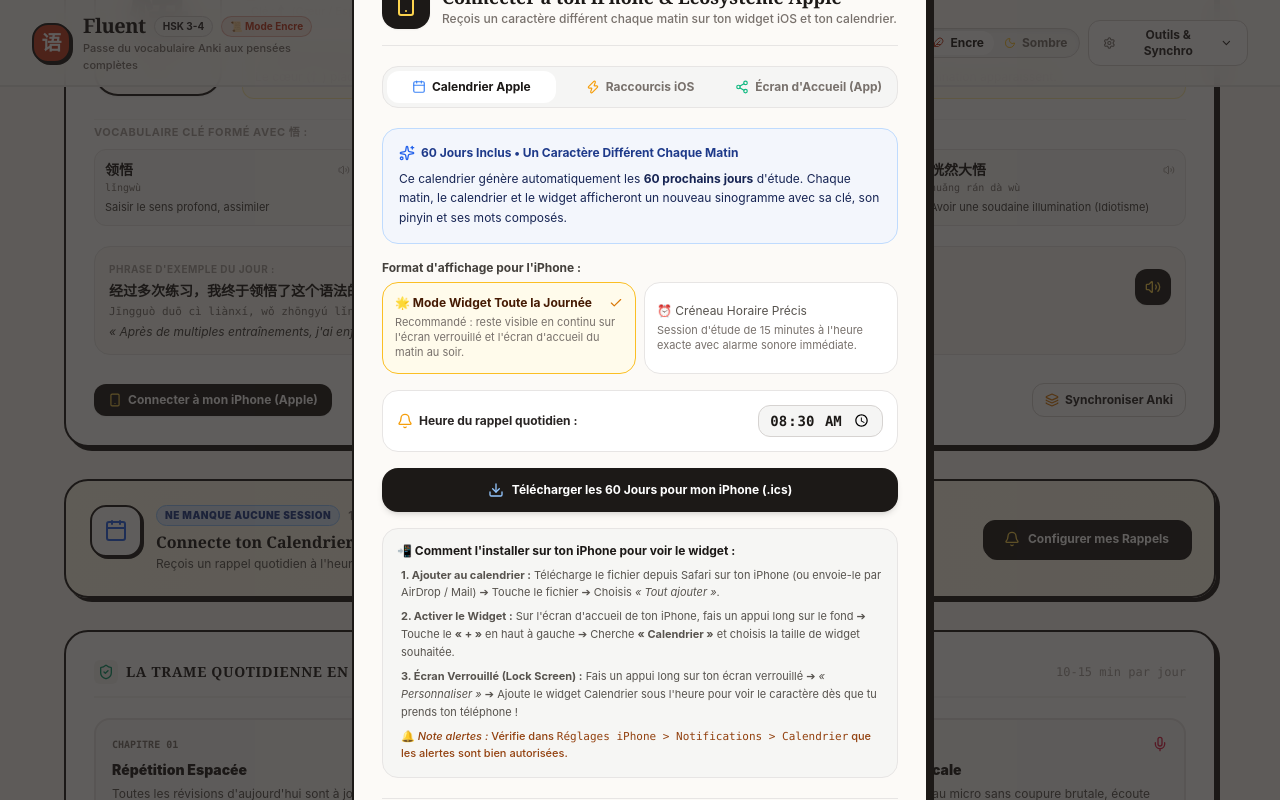
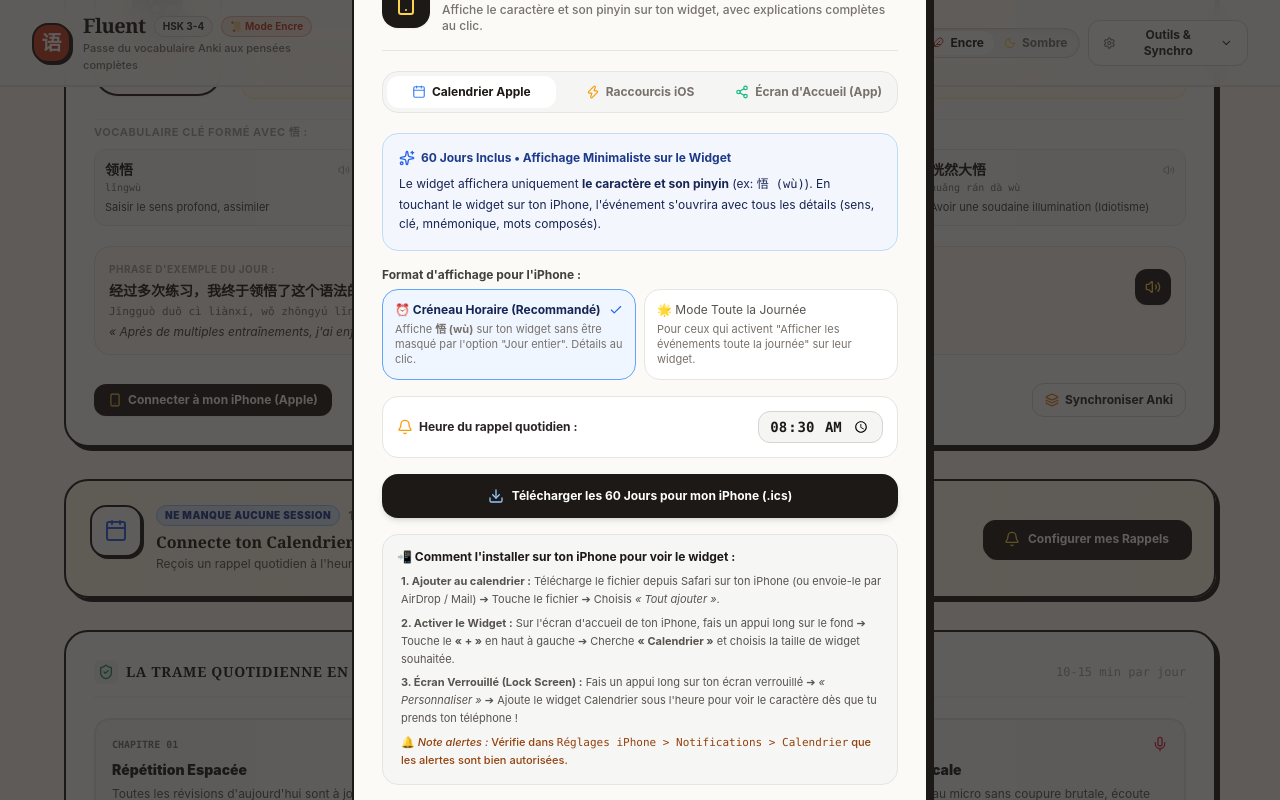
Before and after one commit to Warm1t/chinois, a React (Vite) app: page / in a window 1280 px wide. Both pictures are taken after a click on the button "Connecter à mon iPhone (Apple)". Shown: the part 765-1565 px from the top of the page. Built offline with nearby package versions, Linux system fonts and the light colour scheme; no server answers; the database is empty.

Commit message:
feat(calendar): minimalist widget title with only hanzi and pinyin & full details on click

```diff
--- a/src/components/AppleSyncModal.tsx
+++ b/src/components/AppleSyncModal.tsx
@@ -28,7 +28,7 @@
   onClose,
   todayHanzi
 }) => {
-  const [calendarMode, setCalendarMode] = useState<'all_day' | 'timed'>('all_day');
+  const [calendarMode, setCalendarMode] = useState<'timed' | 'all_day'>('timed');
   const [reminderTime, setReminderTime] = useState<string>('08:30');
   const [copiedShortcut, setCopiedShortcut] = useState(false);
   const [downloadedIcs, setDownloadedIcs] = useState(false);
@@ -87,7 +87,7 @@
               </h2>
             </div>
             <p className="text-xs text-stone-500 dark:text-stone-400 font-medium">
-              Reçois un caractère différent chaque matin sur ton widget iOS et ton calendrier.
+              Affiche le caractère et son pinyin sur ton widget, avec explications complètes au clic.
             </p>
           </div>
         </div>
@@ -138,10 +138,10 @@
             <div className="p-4 rounded-2xl bg-blue-50/70 dark:bg-blue-950/30 border border-blue-200 dark:border-blue-800 text-xs text-blue-950 dark:text-blue-200 space-y-2">
               <div className="flex items-center space-x-1.5 font-bold text-blue-900 dark:text-blue-100">
                 <Sparkles className="w-4 h-4 text-blue-600 dark:text-blue-400 shrink-0" />
-                <span>60 Jours Inclus • Un Caractère Différent Chaque Matin</span>
+                <span>60 Jours Inclus • Affichage Minimaliste sur le Widget</span>
               </div>
               <p className="leading-relaxed">
-                Ce calendrier génère automatiquement les <strong>60 prochains jours</strong> d'étude. Chaque matin, le calendrier et le widget afficheront un nouveau sinogramme avec sa clé, son pinyin et ses mots composés.
+                Le widget affichera uniquement <strong>le caractère et son pinyin</strong> (ex: <code>悟 (wù)</code>). En touchant le widget sur ton iPhone, l'événement s'ouvrira avec tous les détails (sens, clé, mnémonique, mots composés).
               </p>
             </div>
 
@@ -153,6 +153,24 @@
               <div className="grid grid-cols-1 sm:grid-cols-2 gap-2 text-xs">
                 <button
                   type="button"
+                  onClick={() => setCalendarMode('timed')}
+                  className={`p-3 rounded-2xl border text-left transition-all ${
+                    calendarMode === 'timed'
+                      ? 'bg-blue-50 dark:bg-blue-950/40 border-blue-400 text-blue-950 dark:text-blue-100 font-bold shadow-2xs'
+                      : 'bg-white dark:bg-stone-900 border-stone-200 dark:border-stone-800 text-stone-600 dark:text-stone-400 hover:border-stone-400'
+                  }`}
+                >
+                  <div className="flex items-center justify-between mb-1">
+                    <span>⏰ Créneau Horaire (Recommandé)</span>
+                    {calendarMode === 'timed' && <Check className="w-3.5 h-3.5 text-blue-600" />}
+                  </div>
+                  <p className="text-[11px] font-normal text-stone-500 dark:text-stone-400 leading-snug">
+                    Affiche <strong>悟 (wù)</strong> sur ton widget sans être masqué par l'option "Jour entier". Détails au clic.
+                  </p>
+                </button>
+
+                <button
+                  type="button"
                   onClick={() => setCalendarMode('all_day')}
                   className={`p-3 rounded-2xl border text-left transition-all ${
                     calendarMode === 'all_day'
@@ -161,29 +179,11 @@
                   }`}
                 >
                   <div className="flex items-center justify-between mb-1">
-                    <span>🌟 Mode Widget Toute la Journée</span>
+                    <span>🌟 Mode Toute la Journée</span>
                     {calendarMode === 'all_day' && <Check className="w-3.5 h-3.5 text-amber-600" />}
                   </div>
                   <p className="text-[11px] font-normal text-stone-500 dark:text-stone-400 leading-snug">
-                    Recommandé : reste visible en continu sur l'écran verrouillé et l'écran d'accueil du matin au soir.
-                  </p>
-                </button>
-
-                <button
-                  type="button"
-                  onClick={() => setCalendarMode('timed')}
-                  className={`p-3 rounded-2xl border text-left transition-all ${
-                    calendarMode === 'timed'
-                      ? 'bg-blue-50 dark:bg-blue-950/40 border-blue-400 text-blue-950 dark:text-blue-100 font-bold shadow-2xs'
-                      : 'bg-white dark:bg-stone-900 border-stone-200 dark:border-stone-800 text-stone-600 dark:text-stone-400 hover:border-stone-400'
-                  }`}
-                >
-                  <div className="flex items-center justify-between mb-1">
-                    <span>⏰ Créneau Horaire Précis</span>
-                    {calendarMode === 'timed' && <Check className="w-3.5 h-3.5 text-blue-600" />}
-                  </div>
-                  <p className="text-[11px] font-normal text-stone-500 dark:text-stone-400 leading-snug">
-                    Session d'étude de 15 minutes à l'heure exacte avec alarme sonore immédiate.
+                    Pour ceux qui activent "Afficher les événements toute la journée" sur leur widget.
                   </p>
                 </button>
               </div>
--- a/src/data/dailyHanziData.ts
+++ b/src/data/dailyHanziData.ts
@@ -395,39 +395,37 @@
     lines.push(`DTSTAMP:${nowStr}`);
 
     if (mode === 'all_day') {
-      // Mode Toute la journée : reste affiché en permanence du matin au soir sur le widget iOS !
+      // Mode Toute la journée : reste affiché sur le widget iOS
       lines.push(`DTSTART;VALUE=DATE:${dateYmd}`);
       lines.push(`DTEND;VALUE=DATE:${nextDateYmd}`);
       lines.push('TRANSP:TRANSPARENT'); // Ne bloque pas l'agenda de l'utilisateur
-      lines.push(`SUMMARY:🇨🇳 ${hanziForDay.character} (${hanziForDay.pinyin}) — ${hanziForDay.meaning}`);
+      lines.push(`SUMMARY:${hanziForDay.character} (${hanziForDay.pinyin})`);
       lines.push(`DESCRIPTION:${descriptionText}`);
-      lines.push('LOCATION:Fluent Mandarin App');
+      lines.push('LOCATION:Fluent (https://warm1t.github.io/chinois/)');
       lines.push('STATUS:CONFIRMED');
 
       // Alerte matinale à l'heure choisie (ex: 08:30)
       lines.push('BEGIN:VALARM');
       lines.push(`TRIGGER:PT${hours}H${minutes}M`);
       lines.push('ACTION:DISPLAY');
-      lines.push(`DESCRIPTION:🏮 Hanzi du Jour : ${hanziForDay.character} (${hanziForDay.pinyin}) — ${hanziForDay.meaning}`);
+      lines.push(`DESCRIPTION:🏮 ${hanziForDay.character} (${hanziForDay.pinyin}) — ${hanziForDay.meaning}`);
       lines.push('END:VALARM');
     } else {
-      // Mode Créneau horaire planifié (ex: 08:30 - 08:45)
-      const endMinutesInt = parseInt(minutes, 10) + 15;
-      const endHourInt = parseInt(hours, 10) + Math.floor(endMinutesInt / 60);
-      const endHourStr = String(endHourInt % 24).padStart(2, '0');
-      const endMinuteStr = String(endMinutesInt % 60).padStart(2, '0');
+      // Mode Créneau horaire (ex: 08:30 - 09:30) : affiche uniquement le caractère et son pinyin
+      const endHourInt = (parseInt(hours, 10) + 1) % 24;
+      const endHourStr = String(endHourInt).padStart(2, '0');
 
       lines.push(`DTSTART:${dateYmd}T${hours}${minutes}00`);
-      lines.push(`DTEND:${dateYmd}T${endHourStr}${endMinuteStr}00`);
-      lines.push(`SUMMARY:🇨🇳 Hanzi du Jour : ${hanziForDay.character} (${hanziForDay.pinyin}) — ${hanziForDay.meaning}`);
+      lines.push(`DTEND:${dateYmd}T${endHourStr}${minutes}00`);
+      lines.push(`SUMMARY:${hanziForDay.character} (${hanziForDay.pinyin})`);
       lines.push(`DESCRIPTION:${descriptionText}`);
-      lines.push('LOCATION:Fluent Mandarin App');
+      lines.push('LOCATION:Fluent (https://warm1t.github.io/chinois/)');
       lines.push('STATUS:CONFIRMED');
 
       lines.push('BEGIN:VALARM');
       lines.push('TRIGGER:-PT0M');
       lines.push('ACTION:DISPLAY');
-      lines.push(`DESCRIPTION:🏮 Hanzi du Jour : ${hanziForDay.character} (${hanziForDay.pinyin}) — ${hanziForDay.meaning}`);
+      lines.push(`DESCRIPTION:🏮 ${hanziForDay.character} (${hanziForDay.pinyin}) — ${hanziForDay.meaning}`);
       lines.push('END:VALARM');
     }
 
```
